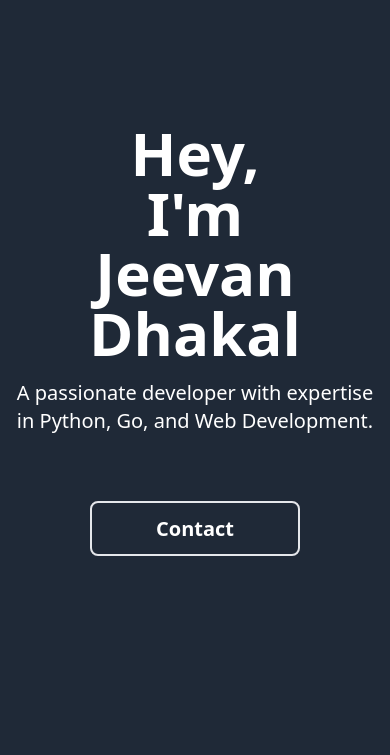
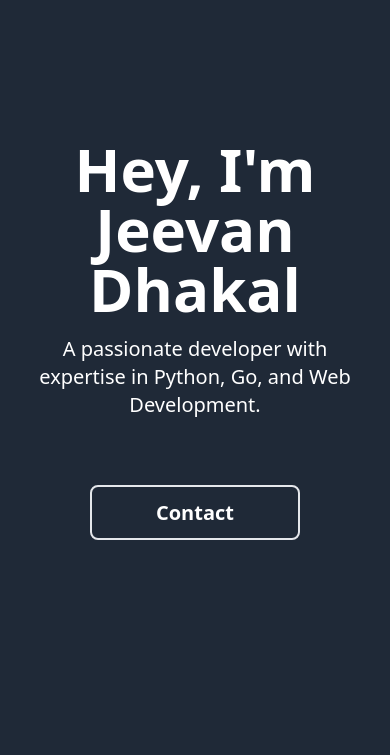
Before and after one commit to jeevandhakal/portfolio, a plain HTML site: page index.html in a window 390 px wide. Shown: the part 89-844 px from the top of the page. Drawn offline with nearby package versions, Linux system fonts and the light colour scheme.

Commit message:
style: hero section name

```diff
--- a/index.html
+++ b/index.html
@@ -50,7 +50,7 @@
   <!-- Hero Section -->
   <header class="bg-gray-800 flex items-center justify-center text-white text-center px-5 h-screen">
     <div>
-      <h1 class="text-6xl font-bold mb-4 mx-20">Hey, I'm Jeevan Dhakal</h1>
+      <h1 class="text-6xl font-bold mb-4 md:mx-20">Hey, I'm Jeevan Dhakal</h1>
       <p class="text-xl mt-3 mb-20">A passionate developer with expertise in Python, Go, and Web Development.</p>
       <a class="transition ease-in hover:text-gray-800 font-bold duration-200 text-white px-16 py-3 drop-shadow-sm bg-transparent border-2 rounded-lg text-xl hover:bg-white"
         href="#contact">Contact</a>
```
